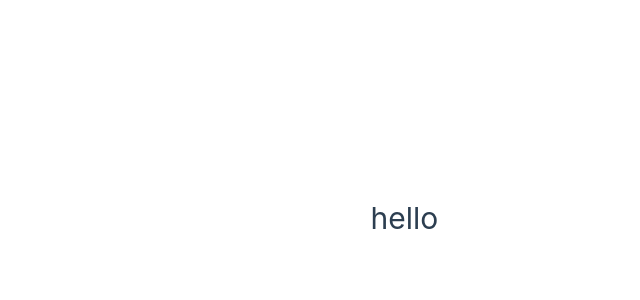
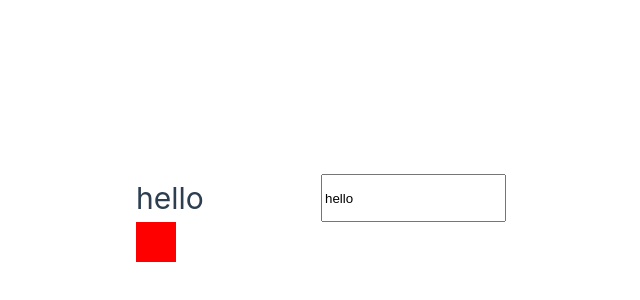
Before and after one commit to gosikxo/vue-project, a Vue app: page / in a window 1280 px wide. Shown: the part 182-482 px from the top of the page, without its empty margins (102-742 px from the left). Built offline with nearby package versions, Linux system fonts and the light colour scheme.

Commit message:
Vue directives

```diff
--- a/src/App.vue
+++ b/src/App.vue
@@ -1,9 +1,36 @@
 <script setup>
-  const greeting = 'hello'
+  let greeting = 'hello'
+  const isVisible = true
+  const isVisible2 = false
 </script>
 
 <template>
-  <div id="app">
+  <div id="app" v-cloak>
     <h1> {{greeting}} </h1>
+    <input v-model="greeting"/>
+    <div class="box" v-if="isVisible"></div>
+    <div class="box2" v-else-if="isVisible2"></div>
+    <div class="box3" v-else></div>
   </div>
 </template>
+
+<style>
+  .box {
+    background-color: red;
+    width: 40px;
+    height: 40px;
+  }
+  .box2 {
+    background-color: blue;
+    width: 40px;
+    height: 40px;
+  }
+  .box3 {
+    background-color: pink;
+    width: 40px;
+    height: 40px;
+  }
+  [v-cloak] {
+    display: none
+  }
+</style>
```
